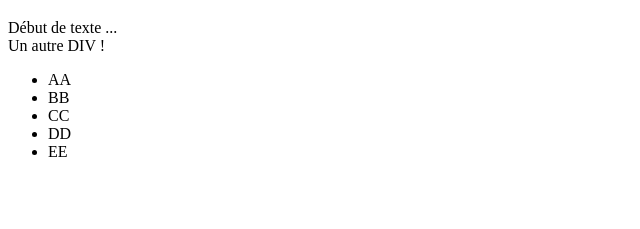
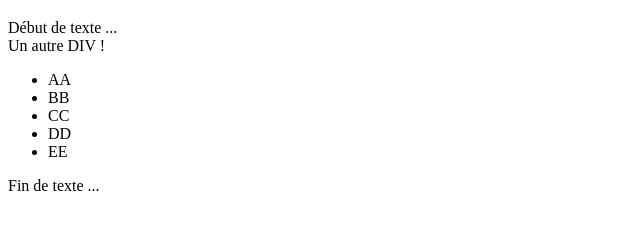
Before and after one commit to boced66/formation-git-udemy, a plain HTML site: page index.html in a window 1280 px wide. Shown: the part 61-290 px from the top of the page, without its empty margins (0-640 px from the left). Drawn offline with Linux system fonts and the light colour scheme.

Commit message:
Ajout d'un nouveau DIV

```diff
--- a/index.html
+++ b/index.html
@@ -20,5 +20,8 @@
         <li>DD</li>
         <li>EE</li>
     </ul>
+    <div>
+        Fin de texte ...
+    </div>
 </body>
 </html>
```
